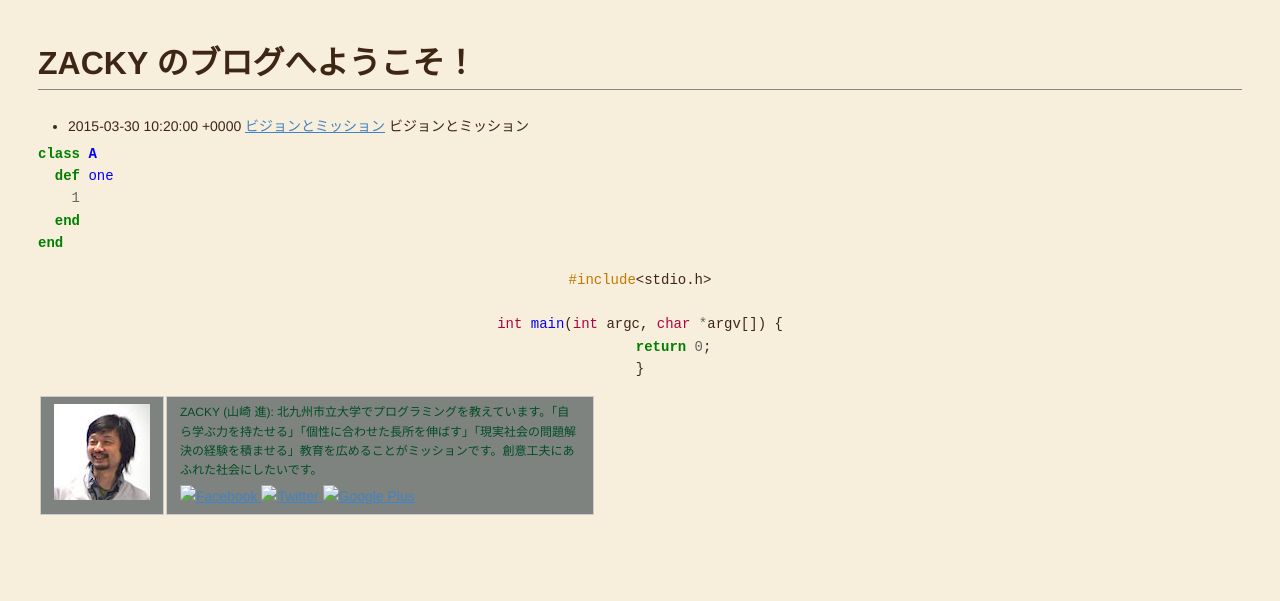
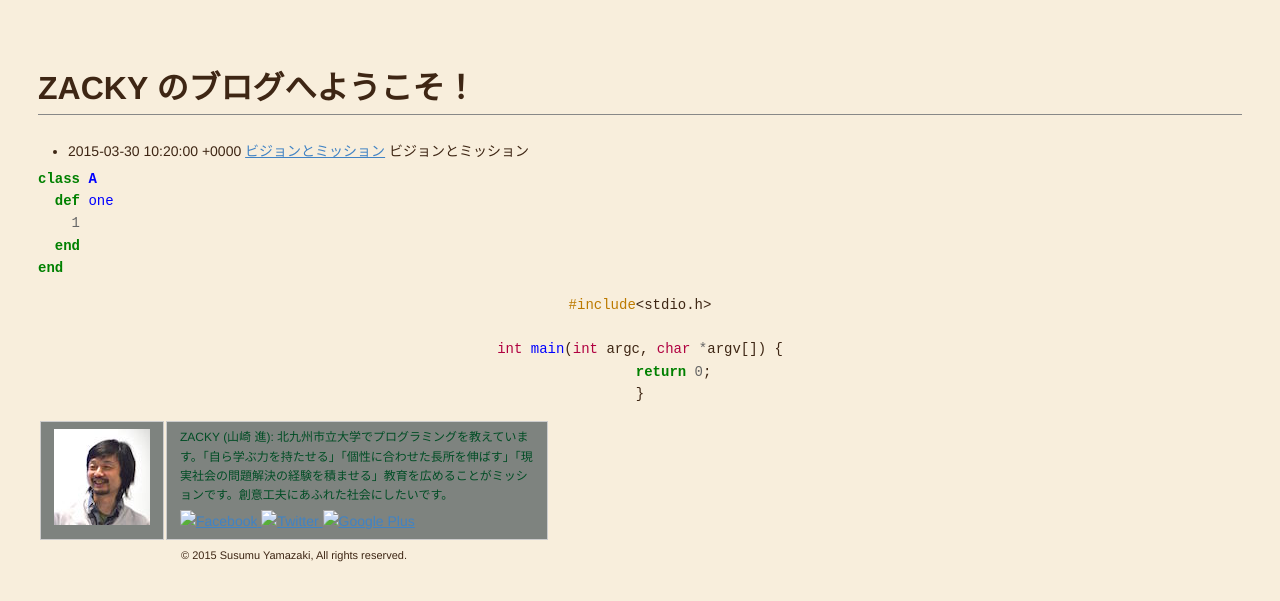
Before and after one commit to zacky1972/zacky1972.github.io, a Jekyll site: the page built from index.md, in a window 1280 px wide. Shown: the top 601 px of the page. Built offline with Jekyll 4.4.1, drawn with Linux system fonts in a browser that asks for light colours; Markdown is read by kramdown in place of the engine named in the settings.

Commit message:
add footer and copyrights

```diff
--- /dev/null
+++ b/_includes/copyrights.html
@@ -0,0 +1,3 @@
+<div class="copyrights" style="text-align:center;font-size:11px;">
+	&copy; 2015 Susumu Yamazaki, All rights reserved.
+</div>
--- /dev/null
+++ b/_includes/footer.html
@@ -0,0 +1,4 @@
+<footer id="footer">
+	{% include about.html %}
+	{% include copyrights.html %}
+</footer>
--- a/_layouts/default.html
+++ b/_layouts/default.html
@@ -11,7 +11,9 @@
 	<!--[if lt IE 9]><script src="//cdn.jsdelivr.net/html5shiv/3.7.2/html5shiv.min.js"></script><![endif]-->
 </head>
 <body>
-	{{ content }}
-	{% include about.html %}
+	<div id="wrap">
+		{{ content }}
+		{% include footer.html %}
+	</div>
 </body>
 </html>
--- a/_layouts/post.html
+++ b/_layouts/post.html
@@ -11,7 +11,9 @@
 	<!--[if lt IE 9]><script src="//cdn.jsdelivr.net/html5shiv/3.7.2/html5shiv.min.js"></script><![endif]-->
 </head>
 <body>
-	{{ content }}
-	{% include about.html %}
+	<div id="wrap">
+		{{ content }}
+		{% include footer.html %}
+	</div>
 </body>
 </html>
--- a/assets/css/html.css
+++ b/assets/css/html.css
@@ -243,3 +243,7 @@
 figure > figcaption {
   font-weight: bold;
 }
+
+footer {
+  width:512px;
+}
```
Also changed, not shown: _includes/about.html (line endings or trailing spaces), 3 other files.
